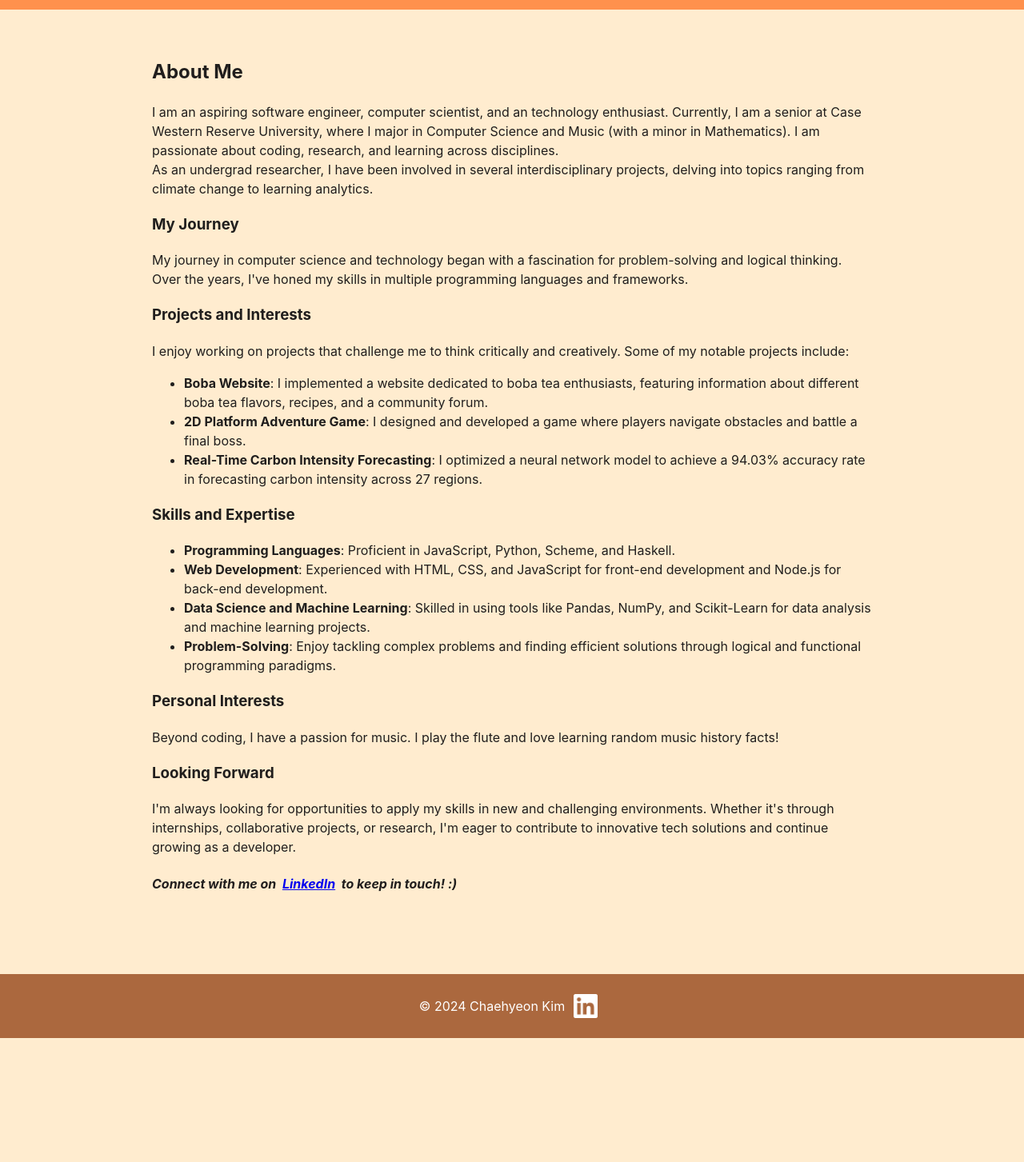
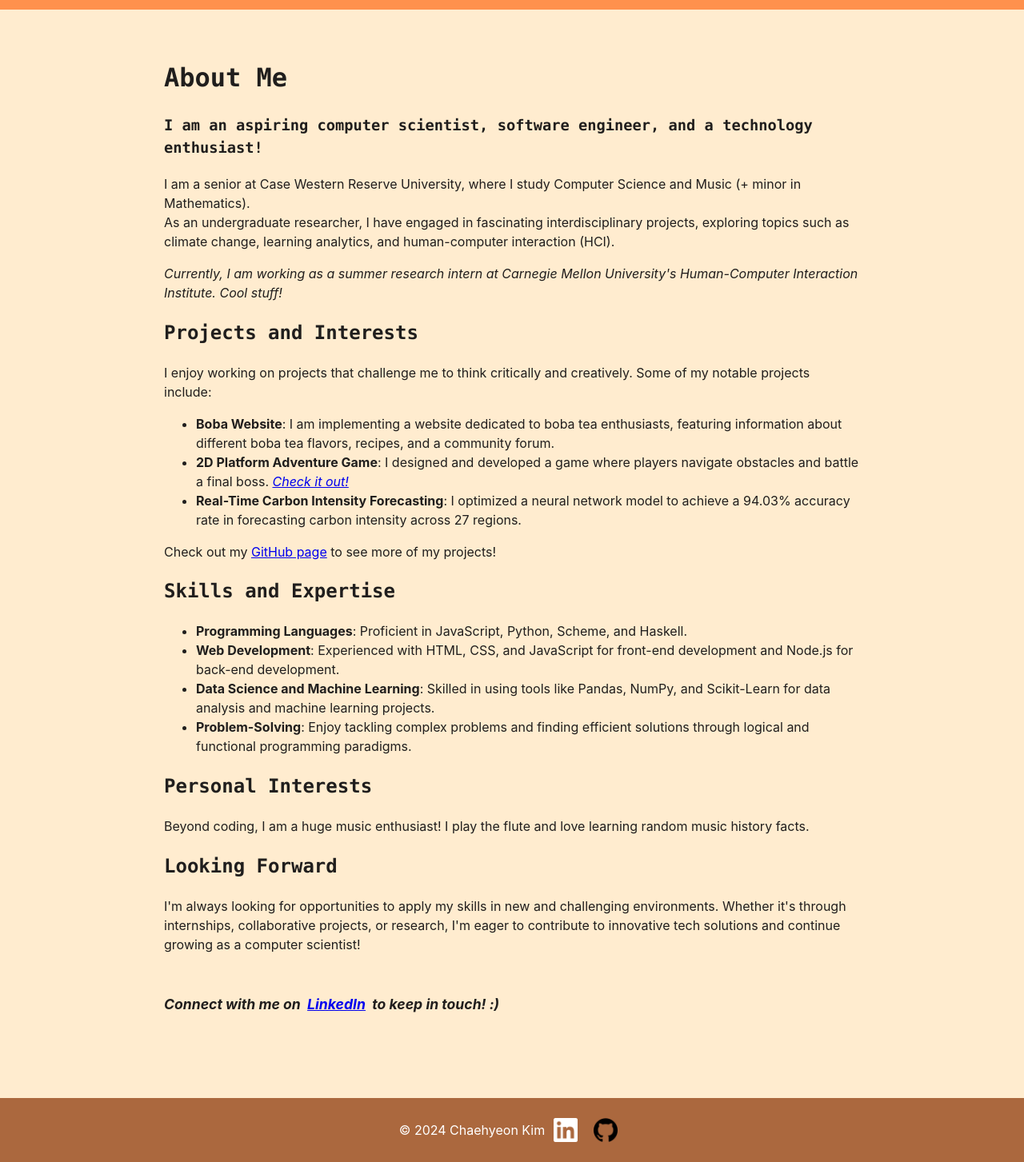
Before and after one commit to chkim0820/chkim0820.github.io, a React (Create React App) app in the folder personal-site/: page /about in a window 1280 px wide. Shown: the part 98-1551 px from the top of the page at 80% size. Before the commit the page ends 1396 px from the top, so only its background shows below. Built offline with nearby package versions, Linux system fonts and the light colour scheme.

Commit message:
more streamlined

```diff
--- a/personal-site/src/App.js
+++ b/personal-site/src/App.js
@@ -1,6 +1,7 @@
 import React from 'react';
 import { Link } from 'react-router-dom';
 import linkedinLogo from './assets/linkedin-logo.png';
+import githubLogo from './assets/github-logo.png';
 import personalLogo from './assets/personal-logo.png';
 import './styles/App.css';
 
@@ -31,11 +32,10 @@ function App() {
         </nav>
       </header>
       <main>
-        <h1>Welcome!</h1>
-        <h3>I am Chaehyeon Kim, an aspiring computer scientist.</h3>
-        <p>I created this website to share my journey, experiences, and insights with you.
-            Here, you'll find a collection of my projects and achievements. Feel free to explore and get to know me better.
-            If you have any questions or just want to say hello, don't hesitate to reach out. Thank you for visiting!</p>
+        <h1 style={{ fontSize: '3em' }}>Welcome!</h1>
+        <h3 style={{ fontSize: '1.5em' }}>I am Chaehyeon Kim, an aspiring computer scientist.</h3>
+        <p style={{ fontSize: '1.1em' }}>I created this website to share my journey and experiences with you.
+            Here, you'll find a collection of my projects and achievements. Feel free to explore, and if you have any questions or simply want to say hello, please don't hesitate to reach out. Thank you for visiting!</p>
         <div>
             <iframe src="https://giphy.com/embed/Wj7lNjMNDxSmc" width="350" height="349" frameBorder="0" class="giphy-embed" allowFullScreen></iframe>
         </div>
@@ -43,8 +43,13 @@ function App() {
       <footer>
         <p>© 2024 Chaehyeon Kim</p>
         <a href="https://www.linkedin.com/in/chkim0820/" target="_blank" rel="noopener noreferrer">
-          <div className="linkedin-button">
+          <div className="link-button">
             <img src={linkedinLogo} alt="LinkedIn Icon" />
+          </div>
+        </a>
+        <a href="https://github.com/chkim0820" target="_blank" rel="noopener noreferrer">
+          <div className="link-button">
+            <img src={githubLogo} alt="GitHub Icon" />
           </div>
         </a>
       </footer>
--- a/personal-site/src/components/about.js
+++ b/personal-site/src/components/about.js
@@ -1,6 +1,7 @@
 import React from 'react';
 import { Link } from 'react-router-dom';
 import linkedinLogo from '../assets/linkedin-logo.png';
+import githubLogo from '../assets/github-logo.png';
 import personalLogo from '../assets/personal-logo.png';
 
 
@@ -33,28 +34,24 @@ function About() {
             </header>
             <main>
             <div className="about-container">
-                <h2>About Me</h2>
-                <p> I am an aspiring software engineer, computer scientist, and an technology enthusiast.
-                    Currently, I am a senior at Case Western Reserve University, where I major in Computer Science and Music (with a minor in Mathematics).
-                    I am passionate about coding, research, and learning across disciplines.
-                    <br /> As an undergrad researcher,
-                    I have been involved in several interdisciplinary projects, delving into topics ranging from climate change to learning analytics.
+                <h1>About Me</h1>
+                <h3>I am an aspiring computer scientist, software engineer, and a technology enthusiast!</h3>
+                <p> I am a senior at Case Western Reserve University, where I study Computer Science and Music (+ minor in Mathematics).
+                    <br /> As an undergraduate researcher, I have engaged in fascinating interdisciplinary projects, exploring topics such as climate change, learning analytics, and human-computer interaction (HCI).
                 </p>
+                <p><em>Currently, I am working as a summer research intern at Carnegie Mellon University's Human-Computer Interaction Institute. Cool stuff!</em></p>
 
-                <h3>My Journey</h3>
-                <p>My journey in computer science and technology began with a fascination for problem-solving and logical thinking.
-                Over the years, I've honed my skills in multiple programming languages and frameworks.
-                </p>
 
-                <h3>Projects and Interests</h3>
+                <h2>Projects and Interests</h2>
                 <p>I enjoy working on projects that challenge me to think critically and creatively. Some of my notable projects include:</p>
                 <ul>
-                    <li><strong>Boba Website</strong>: I implemented a website dedicated to boba tea enthusiasts, featuring information about different boba tea flavors, recipes, and a community forum.</li>
-                    <li><strong>2D Platform Adventure Game</strong>: I designed and developed a game where players navigate obstacles and battle a final boss.</li>
+                    <li><strong>Boba Website</strong>: I am implementing a website dedicated to boba tea enthusiasts, featuring information about different boba tea flavors, recipes, and a community forum.</li>
+                    <li><strong>2D Platform Adventure Game</strong>: I designed and developed a game where players navigate obstacles and battle a final boss. <a href="https://ecse-csds290.itch.io/artifacts-of-the-past-2023-team-7"><em>Check it out!</em></a></li>
                     <li><strong>Real-Time Carbon Intensity Forecasting</strong>: I optimized a neural network model to achieve a 94.03% accuracy rate in forecasting carbon intensity across 27 regions.</li>
                 </ul>
+                <p>Check out my <a href='https://github.com/chkim0820'>GitHub page</a> to see more of my projects!</p>
 
-                <h3>Skills and Expertise</h3>
+                <h2>Skills and Expertise</h2>
                 <ul>
                     <li><strong>Programming Languages</strong>: Proficient in JavaScript, Python, Scheme, and Haskell.</li>
                     <li><strong>Web Development</strong>: Experienced with HTML, CSS, and JavaScript for front-end development and Node.js for back-end development.</li>
@@ -62,14 +59,14 @@ function About() {
                     <li><strong>Problem-Solving</strong>: Enjoy tackling complex problems and finding efficient solutions through logical and functional programming paradigms.</li>
                 </ul>
 
-                <h3>Personal Interests</h3>
-                <p>Beyond coding, I have a passion for music. I play the flute and love learning random music history facts!</p>
+                <h2>Personal Interests</h2>
+                <p>Beyond coding, I am a huge music enthusiast! I play the flute and love learning random music history facts.</p>
 
-                <h3>Looking Forward</h3>
+                <h2>Looking Forward</h2>
                 <p>I'm always looking for opportunities to apply my skills in new and challenging environments.
-                    Whether it's through internships, collaborative projects, or research, I'm eager to contribute to innovative tech solutions and continue growing as a developer.</p>
+                    Whether it's through internships, collaborative projects, or research, I'm eager to contribute to innovative tech solutions and continue growing as a computer scientist!</p>
 
-                <h4><em>Connect with me on
+                <h4 style={{ fontSize: '1.1em' }}><br></br><em>Connect with me on
                     &nbsp;<a href="https://www.linkedin.com/in/chkim0820/" target="_blank" rel="noopener noreferrer">LinkedIn</a>&nbsp;
                     to keep in touch! :)</em></h4>
                 </div>
@@ -77,8 +74,13 @@ function About() {
             <footer>
                 <p>© 2024 Chaehyeon Kim</p>
                 <a href="https://www.linkedin.com/in/chkim0820/" target="_blank" rel="noopener noreferrer">
-                    <div className="linkedin-button">
+                    <div className="link-button">
                         <img src={linkedinLogo} alt="LinkedIn Icon" />
+                    </div>
+                </a>
+                <a href="https://github.com/chkim0820" target="_blank" rel="noopener noreferrer">
+                    <div className="link-button">
+                        <img src={githubLogo} alt="GitHub Icon" />
                     </div>
                 </a>
             </footer>
--- a/personal-site/src/components/boba.js
+++ b/personal-site/src/components/boba.js
@@ -1,6 +1,7 @@
 import React from 'react';
 import { Link } from 'react-router-dom';
 import linkedinLogo from '../assets/linkedin-logo.png';
+import githubLogo from '../assets/github-logo.png';
 import personalLogo from '../assets/personal-logo.png';
 
 
@@ -36,8 +37,13 @@ function Boba() {
       <footer>
         <p>© 2024 Chaehyeon Kim</p>
         <a href="https://www.linkedin.com/in/chkim0820/" target="_blank" rel="noopener noreferrer">
-          <div className="linkedin-button">
+          <div className="link-button">
             <img src={linkedinLogo} alt="LinkedIn Icon" />
+          </div>
+        </a>
+        <a href="https://github.com/chkim0820" target="_blank" rel="noopener noreferrer">
+          <div className="link-button">
+            <img src={githubLogo} alt="GitHub Icon" />
           </div>
         </a>
       </footer>
--- a/personal-site/src/components/contact.js
+++ b/personal-site/src/components/contact.js
@@ -2,6 +2,7 @@ import React from 'react';
 import { useForm, ValidationError } from '@formspree/react';
 import { Link } from 'react-router-dom';
 import linkedinLogo from '../assets/linkedin-logo.png';
+import githubLogo from '../assets/github-logo.png';
 import personalLogo from '../assets/personal-logo.png';
 
 
@@ -97,8 +98,13 @@ function Contact() {
       <footer>
         <p>© 2024 Chaehyeon Kim</p>
         <a href="https://www.linkedin.com/in/chkim0820/" target="_blank" rel="noopener noreferrer">
-          <div className="linkedin-button">
+          <div className="link-button">
             <img src={linkedinLogo} alt="LinkedIn Icon" />
+          </div>
+        </a>
+        <a href="https://github.com/chkim0820" target="_blank" rel="noopener noreferrer">
+          <div className="link-button">
+            <img src={githubLogo} alt="GitHub Icon" />
           </div>
         </a>
       </footer>
--- a/personal-site/src/styles/App.css
+++ b/personal-site/src/styles/App.css
@@ -10,6 +10,10 @@ html, body {
   display: flex;
   flex-direction: column;
   min-height: 100vh;
+}
+
+h1, h2, h3 {
+  font-family: Consolas, Menlo, 'Andale Mono', 'Roboto Mono', monospace;
 }
 
 .header {
@@ -58,7 +62,7 @@ main {
   padding: 20px;
   border-radius: 8px;
   width: 100%;
-  max-width: 900px;
+  max-width: 870px;
   margin: 20px auto;
   padding-bottom:60px;
 }
@@ -79,13 +83,13 @@ footer p {
   margin: 0 1px;
 }
 
-.linkedin-button {
+.link-button {
   display: flex;
   color: white;
   padding: 6px 10px;
 }
 
-.linkedin-button img {
+.link-button img {
   vertical-align: middle;
   width: 30px;
   height: 30px;
```
Also changed, not shown: personal-site/src/assets/github-logo.png (added).
